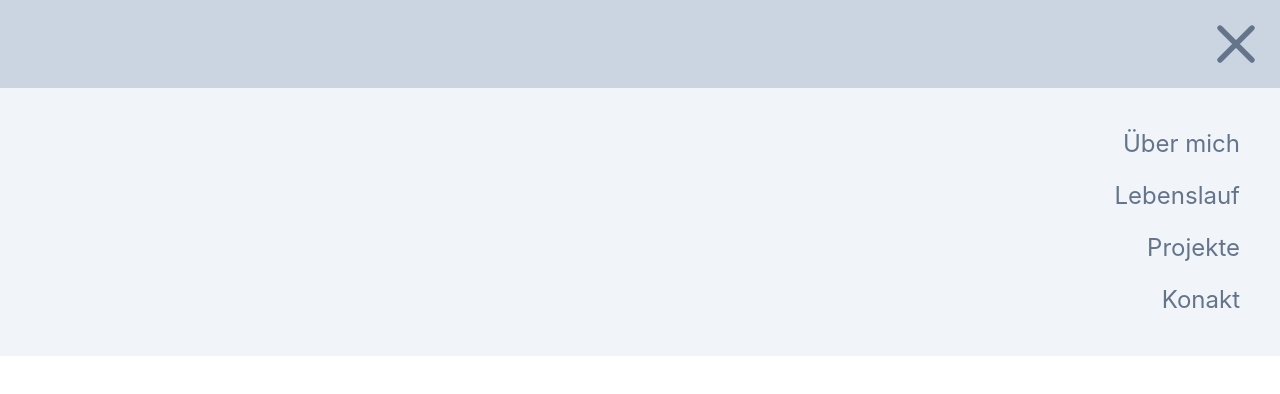
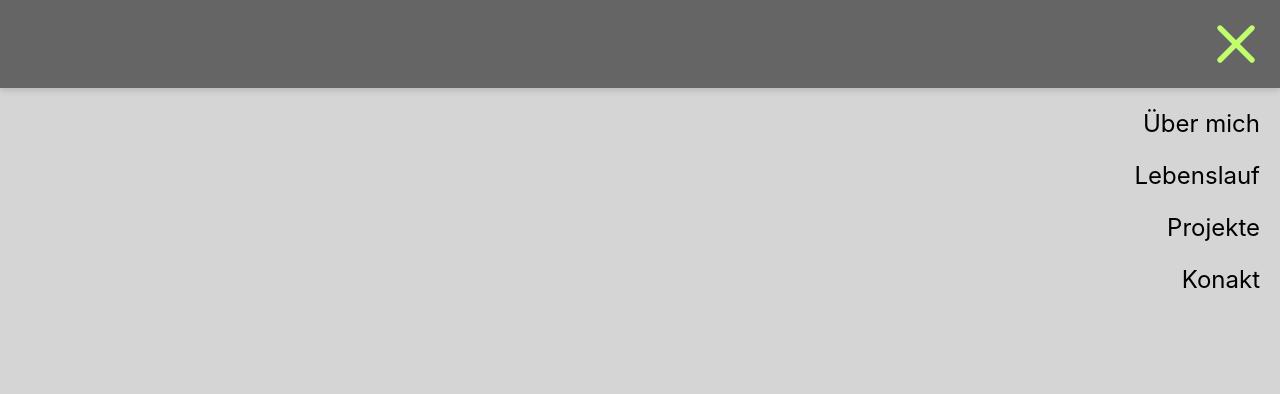
Before and after one commit to tim-w97/MyProfilePage, a React (Create React App) app: page / in a window 1280 px wide. Both pictures are taken after a click on the button 1236 px from the left and 44 px from the top of the page. Shown: the top 394 px of the page. Built offline with nearby package versions, Linux system fonts and the light colour scheme.

Commit message:
added a custom color scheme (Tim's Color Scheme) ;)

```diff
--- a/src/index.css
+++ b/src/index.css
@@ -9,6 +9,8 @@ body {
     sans-serif;
   -webkit-font-smoothing: antialiased;
   -moz-osx-font-smoothing: grayscale;
+
+  background-color: #D5D5D5;
 }
 
 code {
--- a/src/widgets/Menu.js
+++ b/src/widgets/Menu.js
@@ -1,11 +1,11 @@
 function Menu() {
     return (
-        <div className="bg-slate-100 p-5">
+        <div>
             <ul>
-                <li className="text-2xl text-right m-5 text-slate-500">Über mich</li>
-                <li className="text-2xl text-right m-5 text-slate-500">Lebenslauf</li>
-                <li className="text-2xl text-right m-5 text-slate-500">Projekte</li>
-                <li className="text-2xl text-right m-5 text-slate-500">Konakt</li>
+                <li className="text-2xl text-right m-5 text-tim-black">Über mich</li>
+                <li className="text-2xl text-right m-5 text-tim-black">Lebenslauf</li>
+                <li className="text-2xl text-right m-5 text-tim-black">Projekte</li>
+                <li className="text-2xl text-right m-5 text-tim-black">Konakt</li>
             </ul>
         </div>
     );
--- a/src/widgets/TopBar.js
+++ b/src/widgets/TopBar.js
@@ -12,7 +12,7 @@ function TopBar() {
 
     return (
         <div>
-            <div className="bg-slate-300 flex items-center justify-end">
+            <div className="bg-tim-gray flex items-center justify-end drop-shadow-md">
                 <button onClick={toggleMenu} className={menuOpen ? "transition-transform rotate-90 duration-300" : "transition-transform duration-300"}>
                     {menuOpen ?
                         <XMark /> :
--- a/src/widgets/icons/Burger.js
+++ b/src/widgets/icons/Burger.js
@@ -1,6 +1,6 @@
 function Burger() {
     return (
-        <svg xmlns="http://www.w3.org/2000/svg" fill="none" viewBox="0 0 24 24" strokeWidth={2} stroke="currentColor" className="w-16 stroke-slate-500 m-3">
+        <svg xmlns="http://www.w3.org/2000/svg" fill="none" viewBox="0 0 24 24" strokeWidth={2} stroke="currentColor" className="w-16 stroke-tim-green m-3">
             <path strokeLinecap="round" strokeLinejoin="round" d="M3.75 6.75h16.5M3.75 12h16.5m-16.5 5.25h16.5" />
         </svg>
     );
--- a/src/widgets/icons/XMark.js
+++ b/src/widgets/icons/XMark.js
@@ -1,6 +1,6 @@
 function XMark() {
     return (
-        <svg xmlns="http://www.w3.org/2000/svg" fill="none" viewBox="0 0 24 24" strokeWidth={2} stroke="currentColor" className="w-16 stroke-slate-500 m-3">
+        <svg xmlns="http://www.w3.org/2000/svg" fill="none" viewBox="0 0 24 24" strokeWidth={2} stroke="currentColor" className="w-16 stroke-tim-green m-3">
             <path strokeLinecap="round" strokeLinejoin="round" d="M6 18L18 6M6 6l12 12" />
         </svg>
     );
--- a/tailwind.config.js
+++ b/tailwind.config.js
@@ -4,6 +4,13 @@ module.exports = {
     "./src/**/*.{js,jsx,ts,tsx}",
   ],
   theme: {
+    colors: {
+      "tim-gray": "#656565",
+      "tim-green": "#C0FF6B",
+      "tim-lightgray": "#D5D5D5",
+      "tim-black": "#000000"
+    },
+
     extend: {},
   },
   plugins: [],
```
